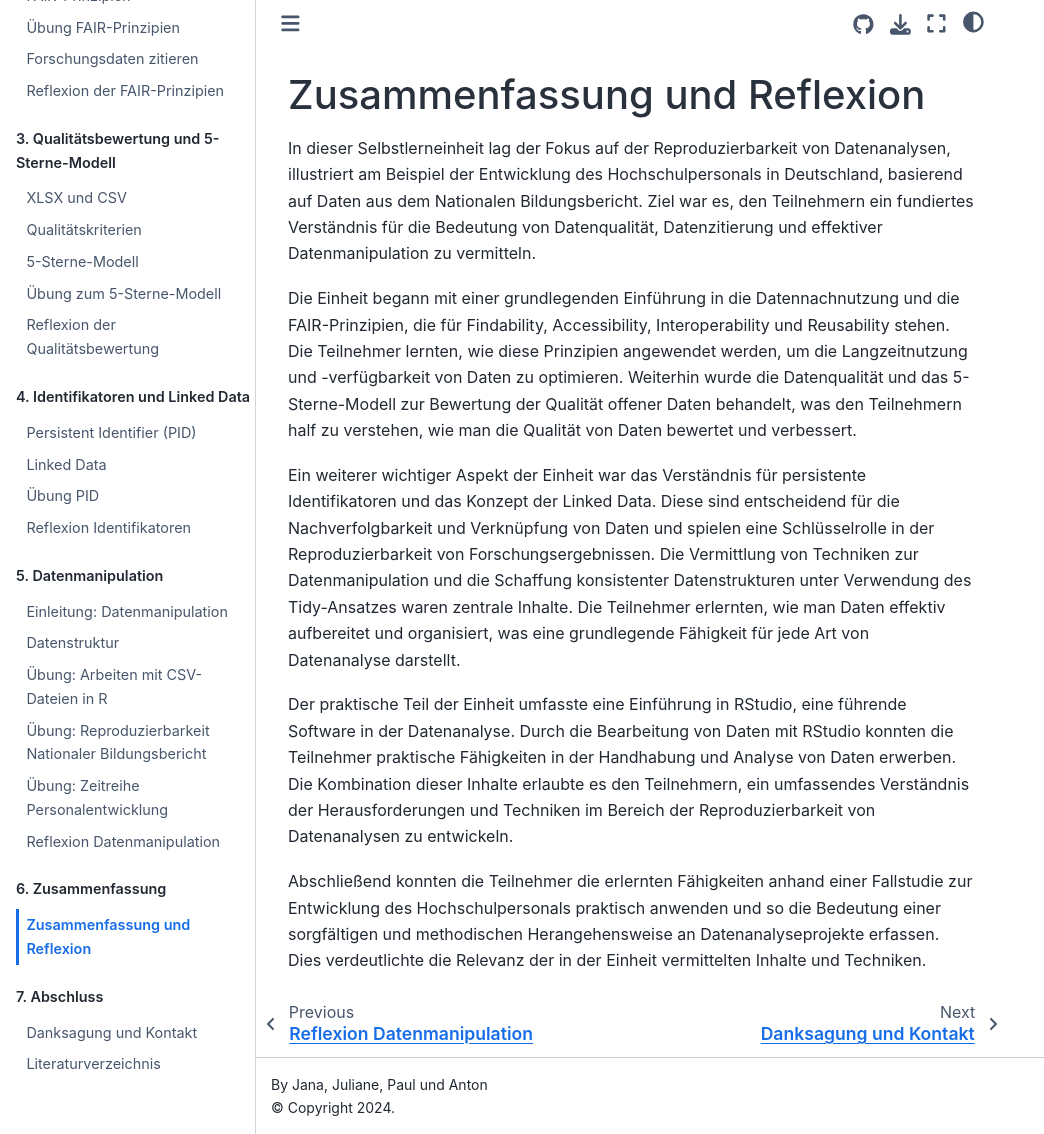
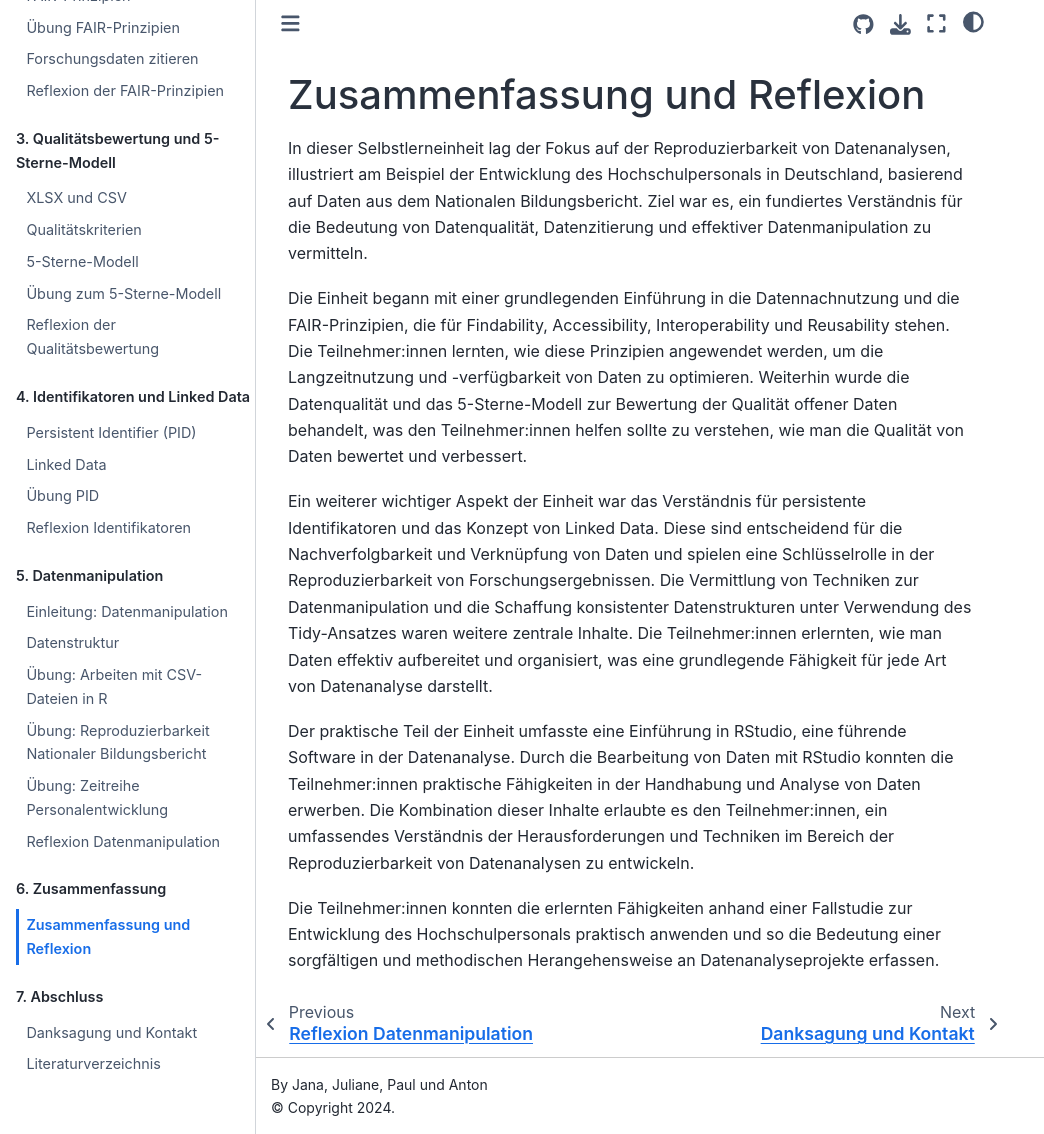
Before and after one commit to quadriga-dk/Tabelle-Fallstudie-1, a Jupyter Book: the page built from Markdown/25_Reflexion.md, in a window 1280 px wide and 1134 px high. Shown: the whole window, without its empty margins (0-1044 px from the left). Built offline with Jupyter Book 1.0.4 settings and Sphinx 7.4.7 and the Sphinx Book theme 1.1.4, drawn with Linux system fonts in a browser that asks for light colours.

Commit message:
Update 25_Reflexion.md

```diff
--- a/Markdown/25_Reflexion.md
+++ b/Markdown/25_Reflexion.md
@@ -1,11 +1,11 @@
 # Zusammenfassung und Reflexion
 
-In dieser Selbstlerneinheit lag der Fokus auf der Reproduzierbarkeit von Datenanalysen, illustriert am Beispiel der Entwicklung des Hochschulpersonals in Deutschland, basierend auf Daten aus dem Nationalen Bildungsbericht. Ziel war es, den Teilnehmern ein fundiertes Verständnis für die Bedeutung von Datenqualität, Datenzitierung und effektiver Datenmanipulation zu vermitteln.
+In dieser Selbstlerneinheit lag der Fokus auf der Reproduzierbarkeit von Datenanalysen, illustriert am Beispiel der Entwicklung des Hochschulpersonals in Deutschland, basierend auf Daten aus dem Nationalen Bildungsbericht. Ziel war es, ein fundiertes Verständnis für die Bedeutung von Datenqualität, Datenzitierung und effektiver Datenmanipulation zu vermitteln.
 
-Die Einheit begann mit einer grundlegenden Einführung in die Datennachnutzung und die FAIR-Prinzipien, die für Findability, Accessibility, Interoperability und Reusability stehen. Die Teilnehmer lernten, wie diese Prinzipien angewendet werden, um die Langzeitnutzung und -verfügbarkeit von Daten zu optimieren. Weiterhin wurde die Datenqualität und das 5-Sterne-Modell zur Bewertung der Qualität offener Daten behandelt, was den Teilnehmern half zu verstehen, wie man die Qualität von Daten bewertet und verbessert.
+Die Einheit begann mit einer grundlegenden Einführung in die Datennachnutzung und die FAIR-Prinzipien, die für Findability, Accessibility, Interoperability und Reusability stehen. Die Teilnehmer:innen lernten, wie diese Prinzipien angewendet werden, um die Langzeitnutzung und -verfügbarkeit von Daten zu optimieren. Weiterhin wurde die Datenqualität und das 5-Sterne-Modell zur Bewertung der Qualität offener Daten behandelt, was den Teilnehmer:innen helfen sollte zu verstehen, wie man die Qualität von Daten bewertet und verbessert.
 
-Ein weiterer wichtiger Aspekt der Einheit war das Verständnis für persistente Identifikatoren und das Konzept der Linked Data. Diese sind entscheidend für die Nachverfolgbarkeit und Verknüpfung von Daten und spielen eine Schlüsselrolle in der Reproduzierbarkeit von Forschungsergebnissen. Die Vermittlung von Techniken zur Datenmanipulation und die Schaffung konsistenter Datenstrukturen unter Verwendung des Tidy-Ansatzes waren zentrale Inhalte. Die Teilnehmer erlernten, wie man Daten effektiv aufbereitet und organisiert, was eine grundlegende Fähigkeit für jede Art von Datenanalyse darstellt.
+Ein weiterer wichtiger Aspekt der Einheit war das Verständnis für persistente Identifikatoren und das Konzept von Linked Data. Diese sind entscheidend für die Nachverfolgbarkeit und Verknüpfung von Daten und spielen eine Schlüsselrolle in der Reproduzierbarkeit von Forschungsergebnissen. Die Vermittlung von Techniken zur Datenmanipulation und die Schaffung konsistenter Datenstrukturen unter Verwendung des Tidy-Ansatzes waren weitere zentrale Inhalte. Die Teilnehmer:innen erlernten, wie man Daten effektiv aufbereitet und organisiert, was eine grundlegende Fähigkeit für jede Art von Datenanalyse darstellt.
 
-Der praktische Teil der Einheit umfasste eine Einführung in RStudio, eine führende Software in der Datenanalyse. Durch die Bearbeitung von Daten mit RStudio konnten die Teilnehmer praktische Fähigkeiten in der Handhabung und Analyse von Daten erwerben. Die Kombination dieser Inhalte erlaubte es den Teilnehmern, ein umfassendes Verständnis der Herausforderungen und Techniken im Bereich der Reproduzierbarkeit von Datenanalysen zu entwickeln.
+Der praktische Teil der Einheit umfasste eine Einführung in RStudio, eine führende Software in der Datenanalyse. Durch die Bearbeitung von Daten mit RStudio konnten die Teilnehmer:innen praktische Fähigkeiten in der Handhabung und Analyse von Daten erwerben. Die Kombination dieser Inhalte erlaubte es den Teilnehmer:innen, ein umfassendes Verständnis der Herausforderungen und Techniken im Bereich der Reproduzierbarkeit von Datenanalysen zu entwickeln.
 
-Abschließend konnten die Teilnehmer die erlernten Fähigkeiten anhand einer Fallstudie zur Entwicklung des Hochschulpersonals praktisch anwenden und so die Bedeutung einer sorgfältigen und methodischen Herangehensweise an Datenanalyseprojekte erfassen. Dies verdeutlichte die Relevanz der in der Einheit vermittelten Inhalte und Techniken.
+Die Teilnehmer:innen konnten die erlernten Fähigkeiten anhand einer Fallstudie zur Entwicklung des Hochschulpersonals praktisch anwenden und so die Bedeutung einer sorgfältigen und methodischen Herangehensweise an Datenanalyseprojekte erfassen.
```
